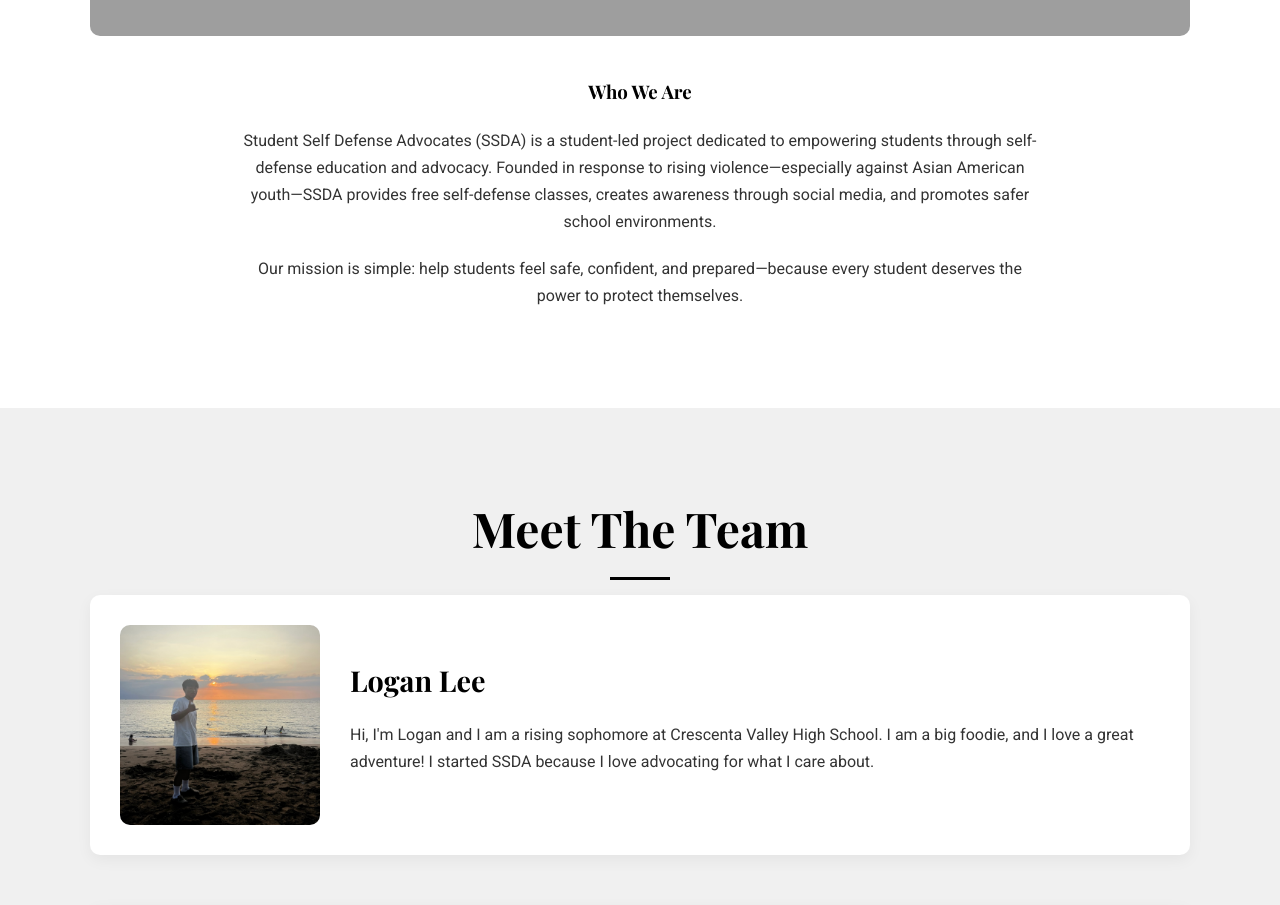
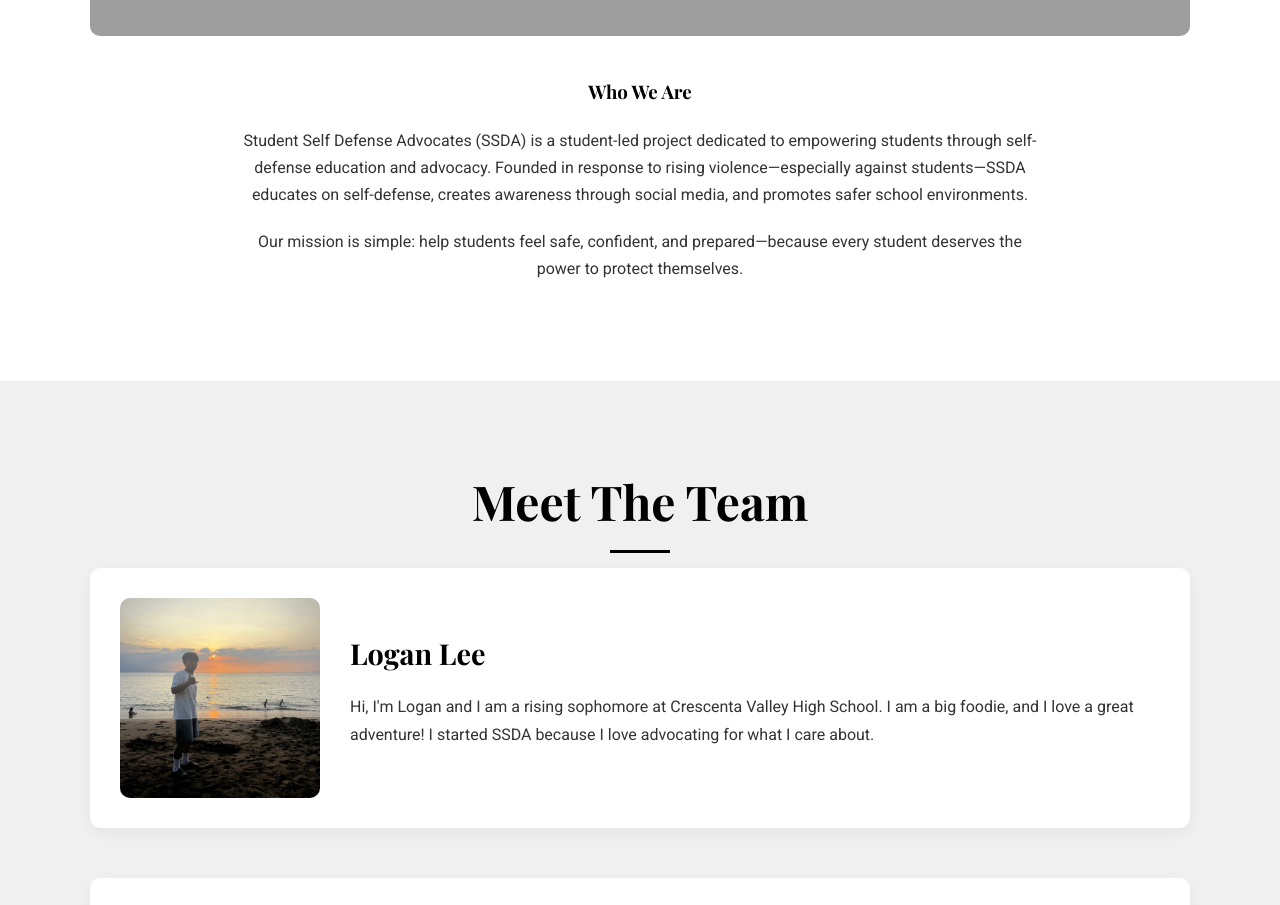
Before and after one commit to seonkim1003/SSDA_Website, a plain HTML site: page about.html in a window 1280 px wide. Shown: the part 840-1745 px from the top of the page. Drawn offline with nearby package versions, Linux system fonts and the light colour scheme; grey boxes are pictures that could not be loaded.

Commit message:
Update about.html

```diff
--- a/about.html
+++ b/about.html
@@ -33,7 +33,7 @@
 
                 <div class="mission-text">
                     <h3>Who We Are</h3>
-                    <p>Student Self Defense Advocates (SSDA) is a student-led project dedicated to empowering students through self-defense education and advocacy. Founded in response to rising violence—especially against Asian American youth—SSDA provides free self-defense classes, creates awareness through social media, and promotes safer school environments.</p>
+                    <p>Student Self Defense Advocates (SSDA) is a student-led project dedicated to empowering students through self-defense education and advocacy. Founded in response to rising violence—especially against students—SSDA educates on self-defense, creates awareness through social media, and promotes safer school environments.</p>
                     <p>Our mission is simple: help students feel safe, confident, and prepared—because every student deserves the power to protect themselves.</p>
                 </div>
             </div>
```
